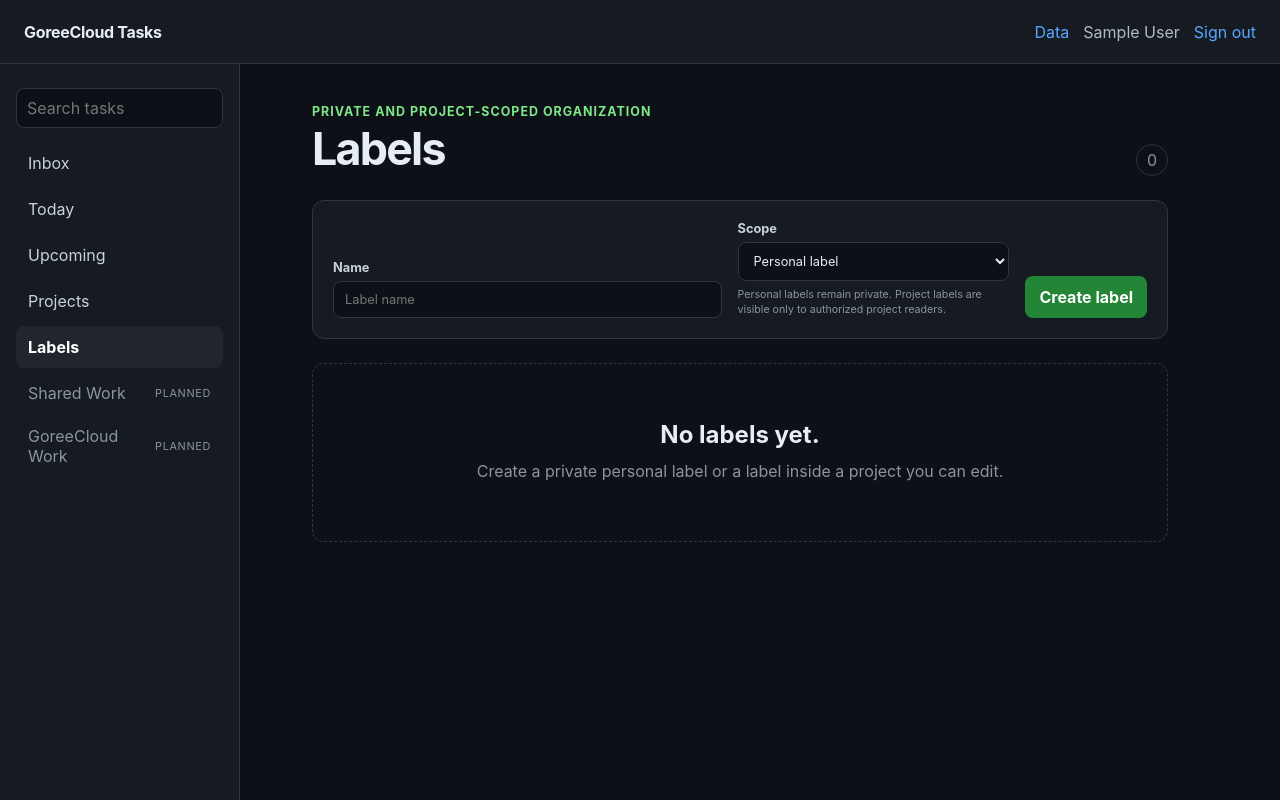
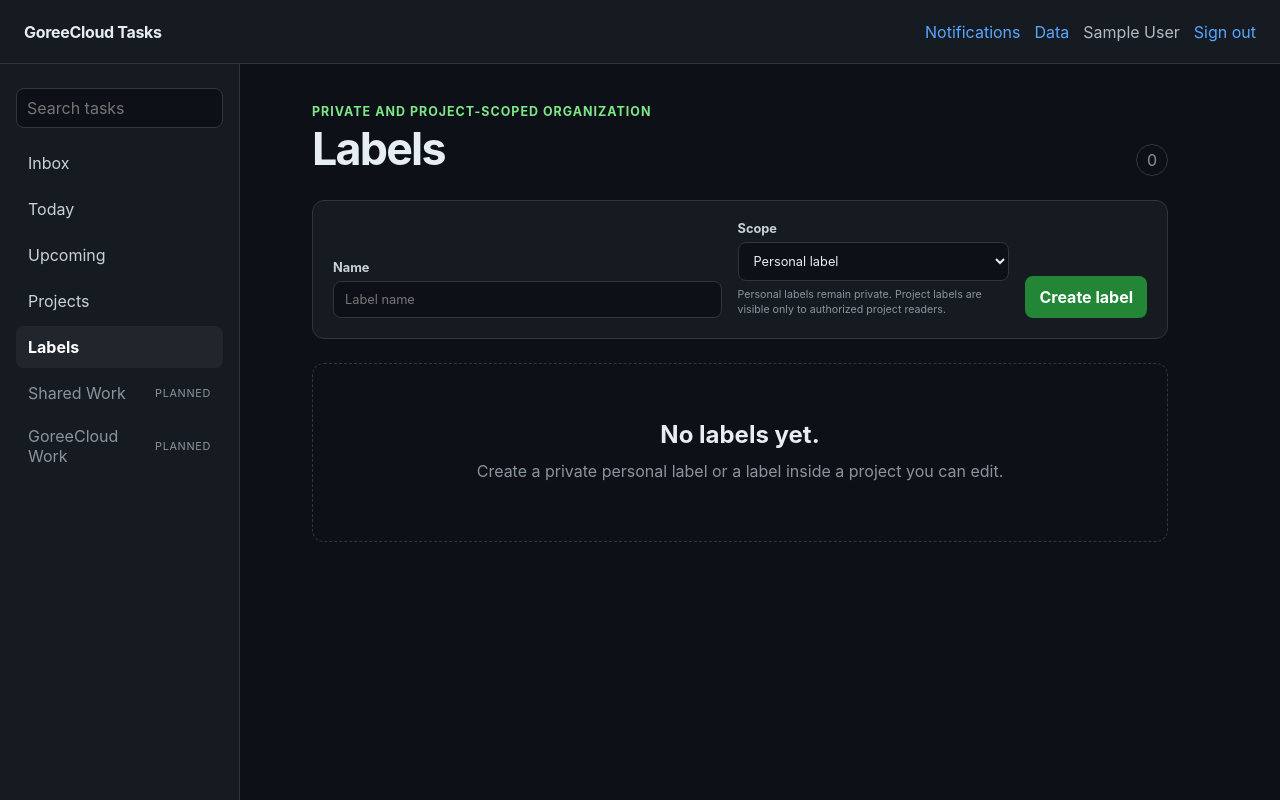
Before and after one commit to GoreeCloud/goreecloud-tasks, a Django app: page /labels/ in a window 1280 px wide. Run offline with Django 5.2, Linux system fonts and the light colour scheme; the visitor is signed in with stand-in values (Sample User, id 1); data comes from the database, SQL or seed files in the repository; data that the repository does not hold is empty; parts of the project's set-up code (start-up, migrations or seed data) failed here and were passed over.

Commit message:
Link notification UI

```diff
--- a/templates/base.html
+++ b/templates/base.html
@@ -10,12 +10,14 @@
   <link rel="stylesheet" href="{% static 'css/collaboration.css' %}">
   <link rel="stylesheet" href="{% static 'css/task-organization.css' %}">
   <link rel="stylesheet" href="{% static 'css/portability.css' %}">
+  <link rel="stylesheet" href="{% static 'css/notifications.css' %}">
 </head>
 <body>
   <header class="topbar">
     <a class="brand" href="{% url 'tasks:dashboard' %}">GoreeCloud Tasks</a>
     {% if user.is_authenticated %}
       <div class="account">
+        <a class="secondary-link" href="{% url 'notifications:settings' %}">Notifications</a>
         <a class="secondary-link" href="{% url 'portability:index' %}">Data</a>
         <span>{{ user.preferred_name }}</span>
         <form method="post" action="{% url 'logout' %}">
```
